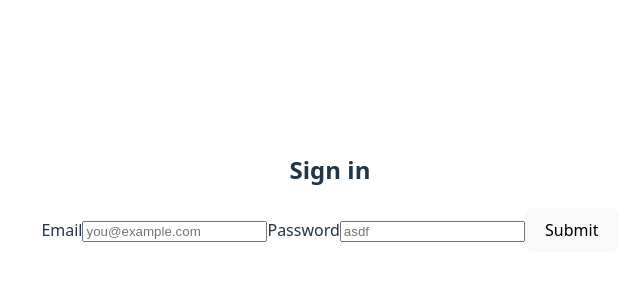
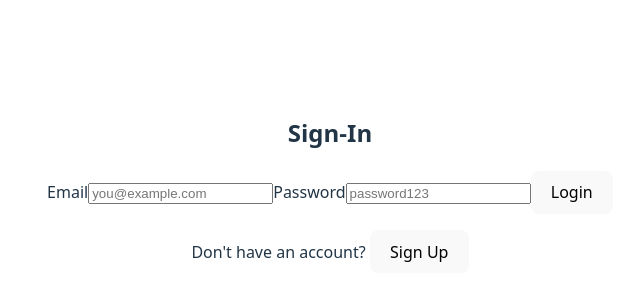
Before and after one commit to SwegCet/Movie, a React app in the folder frontend/: page /login in a window 1280 px wide. Shown: the part 208-508 px from the top of the page, without its empty margins (310-950 px from the left). Built offline with nearby package versions, Linux system fonts and the light colour scheme; no server answers; the HTML template or start-up script is replaced by a standard one.

Commit message:
Added signup component

```diff
--- a/frontend/src/pages/Login.jsx
+++ b/frontend/src/pages/Login.jsx
@@ -3,11 +3,12 @@ import { useNavigate, Navigate } from "react-router-dom";
 import { useAuth } from "../contexts/AuthProvider";
 
 export default function Login() {
-  const { user, login } = useAuth();
+  const { user, login, signup } = useAuth();
   const navigate = useNavigate();
   const [email, setEmail] = useState("");
   const [password, setPassword] = useState("");
   const [error, setErr] = useState("");
+  const [isSignup, setisSignup] = useState(false); // Alternates between login/signup
 
   if (user) {
     return <Navigate to="/" replace />; // Navigates user to home page
@@ -17,17 +18,22 @@ export default function Login() {
     e.preventDefault();
     setErr("");
     try {
-      await login({ email, password });
+      if (isSignup) {
+        await signup({ email, password });
+      } else {
+        await login({ email, password });
+      }
+      //await login({ email, password });
       navigate("/", { replace: true });
-    } catch (error) {
-      setErr(error.message || "Login Failed");
+    } catch (errorM) {
+      setErr(errorM.message || "Login Failed");
     }
   };
 
   return (
     <div>
       <form onSubmit={onSubmit}>
-        <h2>Sign in</h2>
+        <h2>{isSignup ? "Create Account" : "Sign-In"}</h2>
         <label>
           <span>Email</span>
           <input
@@ -43,10 +49,15 @@ export default function Login() {
             type="password"
             value={password}
             onChange={(e) => setPassword(e.target.value)}
-            placeholder="asdf"
+            placeholder="password123"
           />
         </label>
-        <button type="submit">Submit</button>
+        <button type="submit">{isSignup ? "Sign up" : "Login"}</button>
+
+        <p>
+          {isSignup ? "Already have an account" : "Don't have an account?"}{" "}
+          <button type="button"> {isSignup ? "Login" : "Sign Up"}</button>
+        </p>
       </form>
     </div>
   );
```
